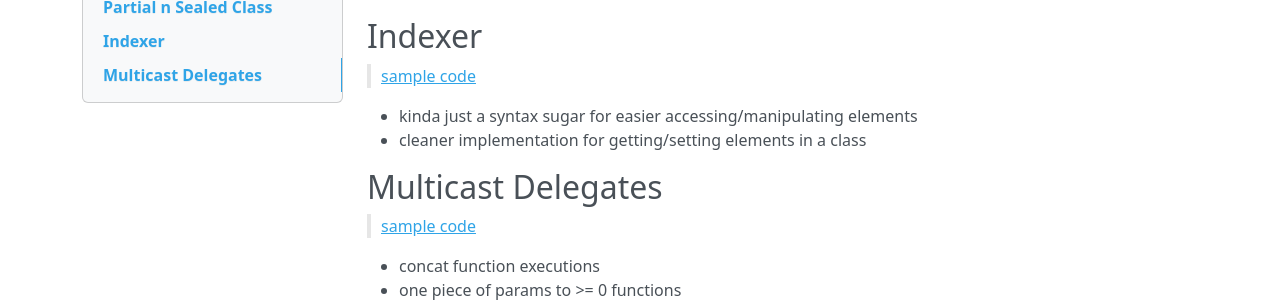
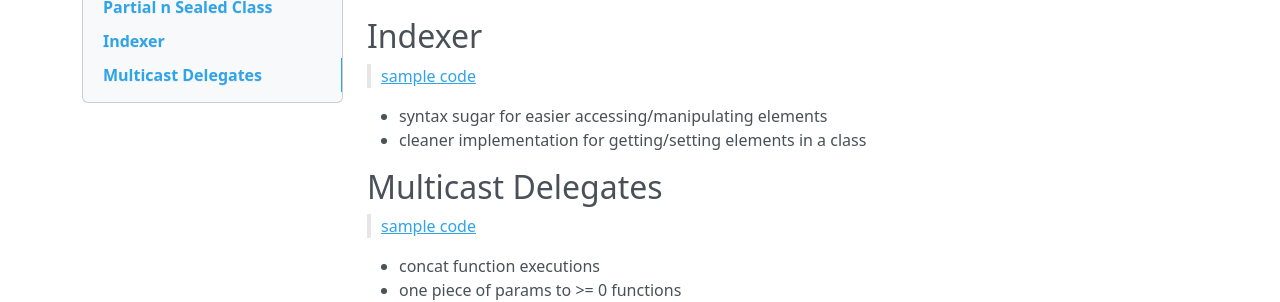
Before and after one commit to codingEzio/codingEzio.github.io, an MkDocs documentation site: the page built from docs/hands-on/core-csharp-n-dotnet.md, in a window 1280 px wide and 900 px high, scrolled down 2389 px. Shown: the part 471-773 px from the top of the window. Built offline with MkDocs 1.6.1, drawn with Linux system fonts in a browser that asks for light colours; nearby versions of some CDN libraries.

Commit message:
chore: Tiny changes to the wording and section order

```diff
--- a/docs/hands-on/core-csharp-n-dotnet.md
+++ b/docs/hands-on/core-csharp-n-dotnet.md
@@ -129,7 +129,7 @@
 
 > [sample code](https://github.com/codingEzio/codingezio.github.io/blob/master/hands-on/thing-indexer.cs)
 
-- kinda just a syntax sugar for easier accessing/manipulating elements
+- syntax sugar for easier accessing/manipulating elements
 - cleaner implementation for getting/setting elements in a class
 
 ## Multicast Delegates
```
Also changed, not shown: docs/index.md (+4 -1 lines).
